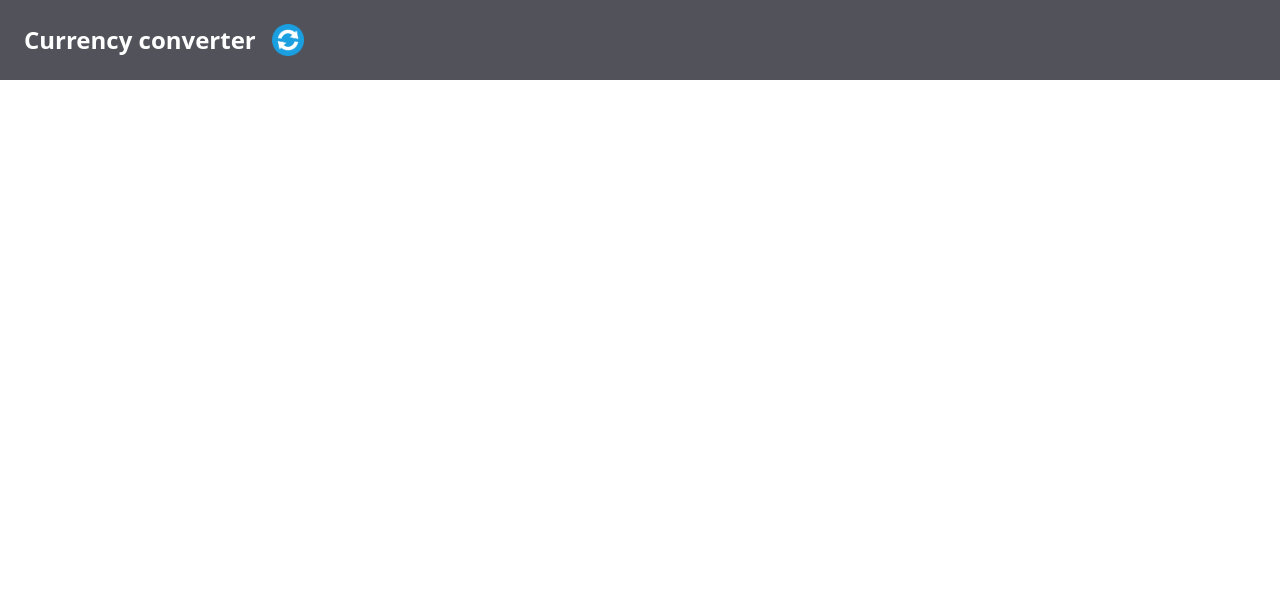
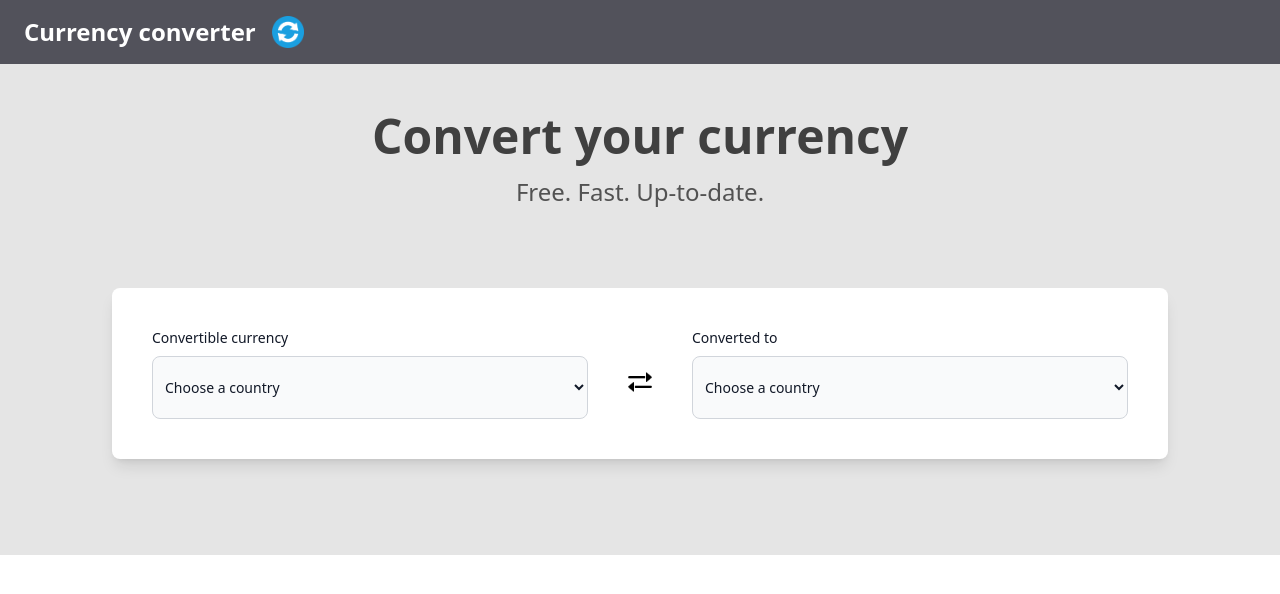
Before and after one commit to IvanNugiban/currency-converter, a React (Create React App) app: page / in a window 1280 px wide. Shown: the top 594 px of the page. Built offline with nearby package versions, Linux system fonts and the light colour scheme.

Commit message:
Added convert section (dummy version)

```diff
--- a/src/App.tsx
+++ b/src/App.tsx
@@ -1,5 +1,6 @@
 import React from 'react';
 import Header from './components/Header';
+import ConvertSection from './components/ConvertSection';
 
 
 
@@ -10,6 +11,11 @@ function App() {
   return (
     <div>
       <Header/>
+
+      <main>
+        <ConvertSection/>
+      </main>
+
     </div>
   );
 }
--- a/src/components/ConvertSection.tsx
+++ b/src/components/ConvertSection.tsx
@@ -1,10 +1,25 @@
 import React from "react";
+import ConvertableItem from "./ConvertableItem";
+import ReverseArrows from "../img/ReverseArrows.png";
 
 const ConvertSection : React.FC = () => {
 
 return (
-    <section>
+    <section className="bg-neutral-200">
+        <div className="container mx-auto px-28 pt-12 pb-24">
+            <h1 className="text-5xl text-neutral-700 font-bold mb-4 text-center">Convert your currency</h1>
+            <h2 className="text-2xl text-neutral-600  text-center">Free. Fast. Up-to-date.</h2>
 
+            <div className="bg-white border-r-6 rounded-lg p-10  shadow-lg mt-20">
+                <div className="flex items-center justify-between gap-10">
+                    <ConvertableItem text="Convertible currency"/>
+
+                    <img src={ReverseArrows} className="h-10 pt-4" alt=""/>
+
+                    <ConvertableItem text="Converted to"/>
+                </div>
+            </div>
+        </div>
     </section>
 )
 
--- /dev/null
+++ b/src/components/ConvertableItem.tsx
@@ -0,0 +1,23 @@
+import React from "react";
+
+interface IProps {
+    text: string;
+}
+
+const ConvertableItem = (props: IProps) => {
+    return (
+        <div className="w-full">
+         <label htmlFor="countries" className="block mb-2 text-sm font-medium text-gray-900 dark:text-white">{props.text}</label>
+        <select id="countries" className="bg-gray-50 border border-gray-300 text-gray-900 text-sm rounded-lg focus:ring-blue-500 focus:border-blue-500 block w-full px-2 py-5 ">
+        <option selected>Choose a country</option>
+        <option value="US">United States</option>
+         <option value="CA">Canada</option>
+         <option value="FR">France</option>
+        <option value="DE">Germany</option>
+        </select>
+
+        </div>
+    )
+}
+
+export default ConvertableItem;
--- a/src/components/Header.tsx
+++ b/src/components/Header.tsx
@@ -4,10 +4,12 @@ import Logo from "../img/Logo.png";
 const Header: React.FC = () => {
   return (
     <header className="text-white bg-zinc-600">
-    <div className="container mx-auto py-2 px-6 flex justify-between items-center">
+    <div className="container mx-auto py-4 px-6 flex justify-between items-center">
       <div className="flex items-center gap-4">
-        <h1 className="text-2xl font-bold">Currency converter</h1>
-        <img src={Logo} alt="Logo" className="h-8 mr-2" />
+
+        <a href=''><h1 className="text-2xl font-bold">Currency converter</h1></a>
+        <a href=''><img src={Logo} alt="Logo" className="h-8 mr-2" /></a>
+
       </div>
     </div>
   </header>
```
Also changed, not shown: src/img/ReverseArrows.png (added), src/normalize.css.
